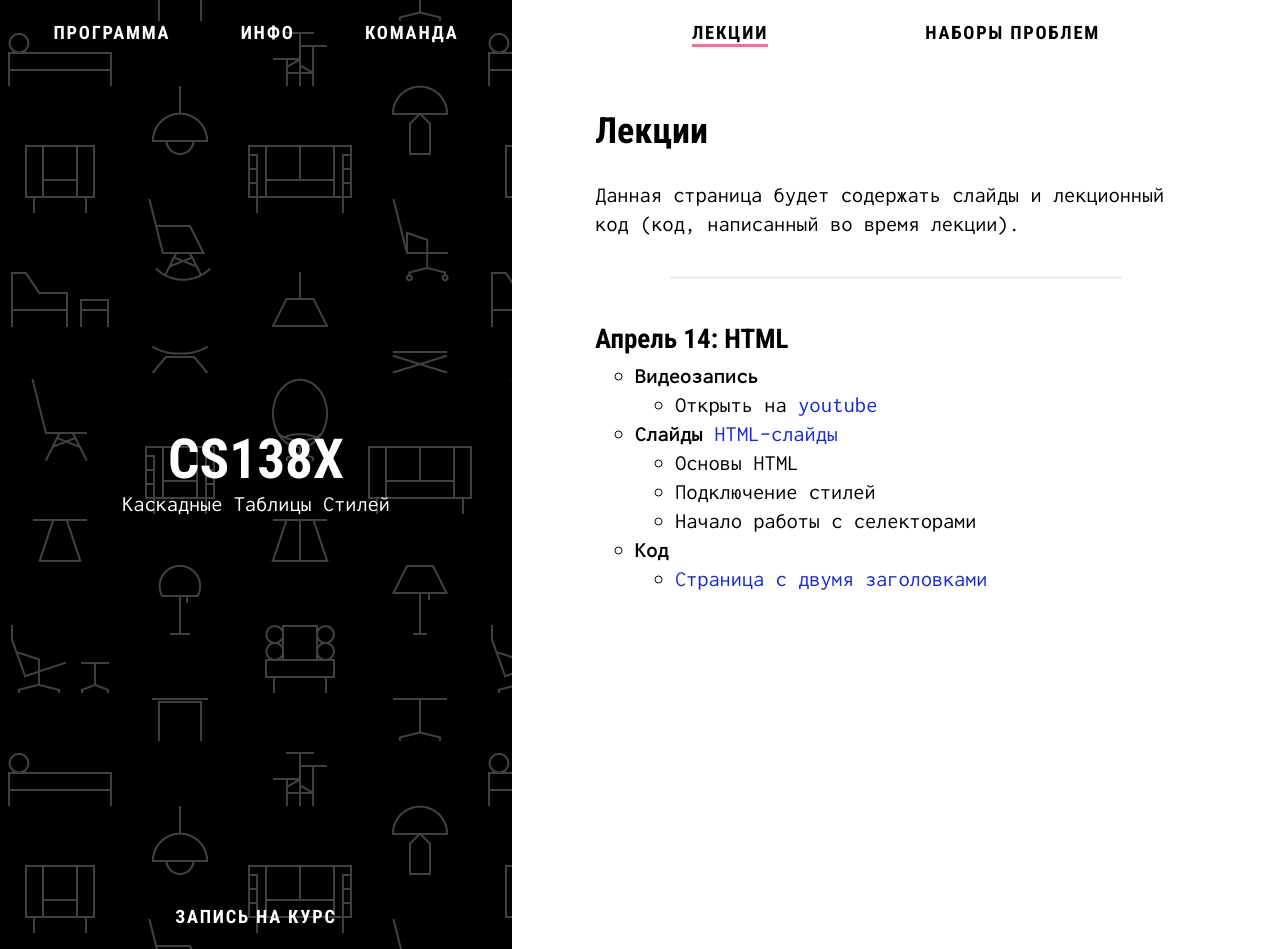
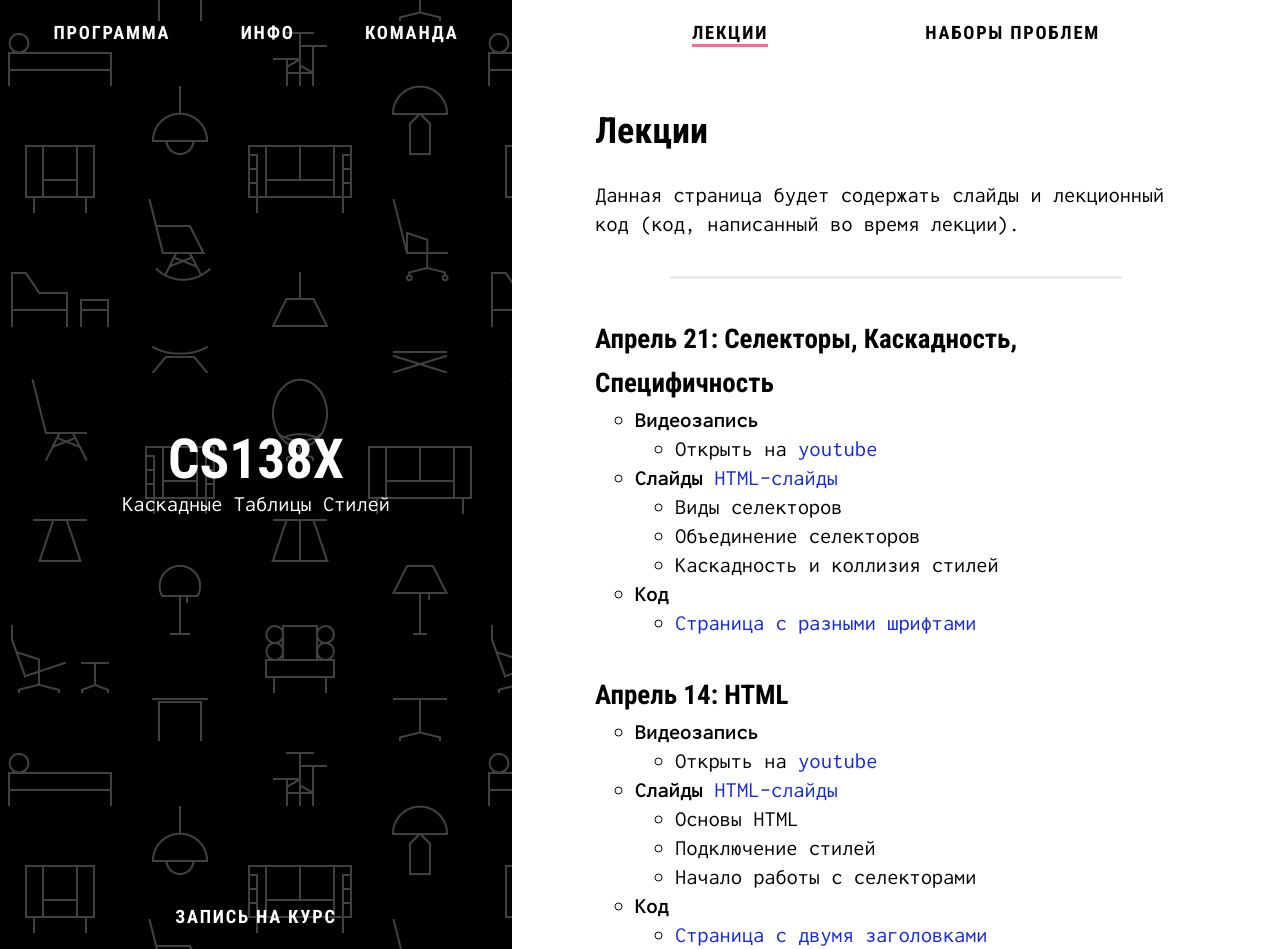
Before and after one commit to makecs50/cs138x, a Jekyll site: the page built from lectures.md, in a window 1280 px wide and 949 px high. Built offline with Jekyll 4.4.1, drawn with Linux system fonts in a browser that asks for light colours.

Commit message:
Lecture1

```diff
--- a/lectures.md
+++ b/lectures.md
@@ -15,6 +15,41 @@ lectures_active: active
 </section>
 
 <section>
+  <h3 class="topic">Апрель 21: Селекторы, Каскадность, Специфичность</h3>
+  <ul>
+    <li>
+      <strong>Видеозапись</strong>
+      <ul>
+        <li>Открыть на <a target="_blank"
+        href="https://youtu.be/co1Y8xZgch4"
+            >youtube</a
+          >
+        </li>
+      </ul>
+    </li>
+    <li>
+      <strong>Слайды</strong>
+      <a
+        href="{{ site.url }}/assets/material/week1/presentation1.zip"
+        >HTML-слайды</a
+      >
+      <ul>
+        <li>Виды селекторов</li>
+        <li>Объединение селекторов</li>
+        <li>Каскадность и коллизия стилей</li>
+      </ul>
+    </li>
+    <li>
+      <strong>Код</strong>
+      <ul>
+        <li>
+          <a href="{{ site.url }}/assets/material/week1/code1.zip"
+            >Страница с разными шрифтами</a
+          >
+        </li>
+      </ul>
+    </li>
+  </ul>
   <h3 class="topic">Апрель 14: HTML</h3>
   <ul>
     <li>
```
Also changed, not shown: index.md (+1 -0 lines), 2 other files.
